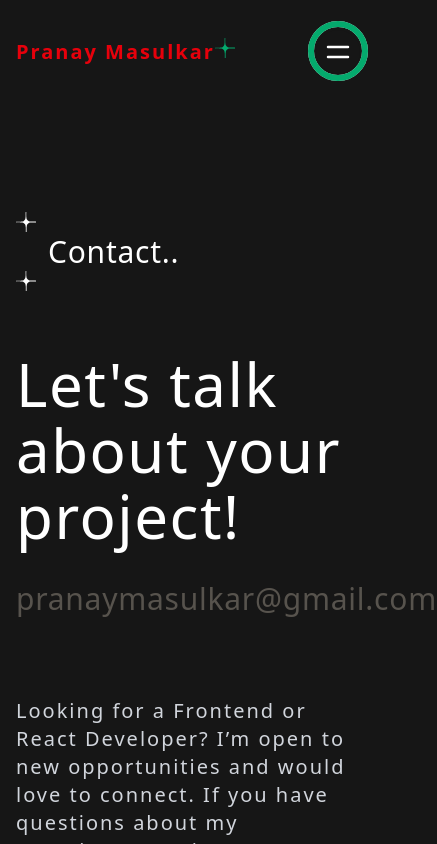
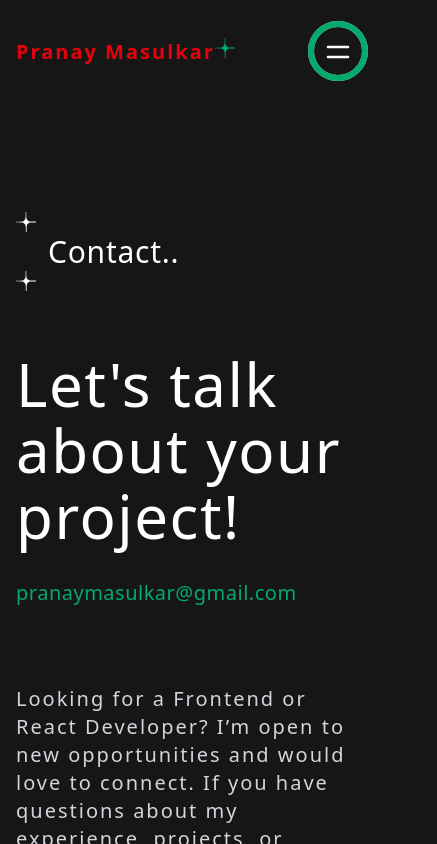
Before and after one commit to pranaymasulkar/pranaymasulkar, a React (Vite) app: page /contact in a window 390 px wide. Shown: the top 844 px of the page, 437 px wide, since content can reach past the window. Built offline with nearby package versions, Linux system fonts and the light colour scheme; a web font is replaced by a local one.

Commit message:
update the layout settings

```diff
--- a/src/components/contact/AboutContact.jsx
+++ b/src/components/contact/AboutContact.jsx
@@ -15,7 +15,7 @@ const AboutContact = () => {
                             Let's talk <br />
                             about your <br /> project!
                         </p>
-                        <a href="to:pranaymasulkar@gmail.com" className="text-3xl md:text-6xl font-medium leading-[1.2] tracking-wide text-pretty text-stone-600 hover:text-[#04AA6D] mt-0 block">
+                        <a href="to:pranaymasulkar@gmail.com" className="text-xl sm:text-2xl md:text-6xl font-medium leading-[1.2] tracking-wide text-pretty text-[#04AA6D] sm:text-[#04AA6D] md:text-stone-600 md:hover:text-[#04AA6D] mt-0 block">
                             pranaymasulkar@gmail.com
                         </a>
                         <p className="text-xl md:text-3xl leading-[1.4] tracking-widest text-gray-300 mt-20 mb-10">
```
